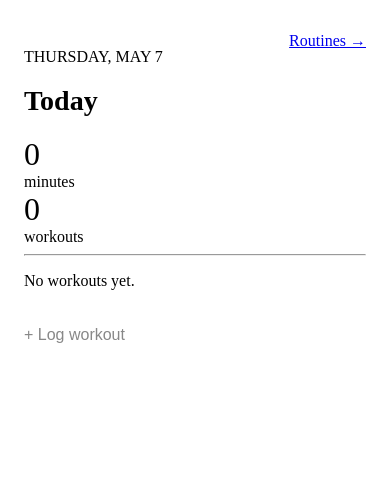
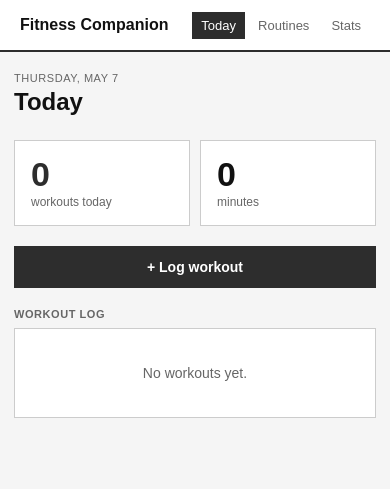
Before and after one commit to kavinghty/Fitness-Companion-DTE-Final-Assesment, a Flask app: page / in a window 390 px wide. Shown: the top 489 px of the page. Run offline with Flask 3, Linux system fonts and the light colour scheme; data that the repository does not hold is empty.

Commit message:
Redesign UI and add nav bar

```diff
--- a/static/styles.css
+++ b/static/styles.css
@@ -1,195 +1,525 @@
-/* Log workout button */
-.log-btn {
+/* reset */
+* {
+  margin: 0;
+  padding: 0;
+  box-sizing: border-box;
+}
+
+/* main colours */
+:root {
+  --dark: #2d2d2d;
+  --dark-hover: #1a1a1a;
+  --light-grey: #f0f0f0;
+  --border: #cccccc;
+  --text: #111111;
+  --text-grey: #666666;
+  --white: #ffffff;
+  --red: #cc0000;
+}
+
+body {
+  font-family: Arial, sans-serif;
+  background: #f5f5f5;
+  color: var(--text);
+  font-size: 15px;
+}
+
+/* nav bar */
+.nav {
+  background: var(--white);
+  border-bottom: 2px solid var(--dark);
+  padding: 0 20px;
+  display: flex;
+  align-items: center;
+  justify-content: space-between;
+  height: 52px;
+}
+
+.nav-logo {
+  font-weight: 700;
+  font-size: 16px;
+  color: var(--text);
+  text-decoration: none;
+}
+
+.nav-links {
+  display: flex;
+  gap: 4px;
+}
+
+.nav-link {
+  text-decoration: none;
+  color: var(--text-grey);
+  font-size: 14px;
+  padding: 5px 10px;
+  border: 1px solid transparent;
+}
+
+.nav-link:hover {
+  color: var(--text);
+  border: 1px solid var(--border);
+}
+
+.nav-link.active {
+  color: var(--white);
+  background: var(--dark);
+  border: 1px solid var(--dark);
+}
+
+/* main page container */
+.page {
+  max-width: 580px;
+  margin: 0 auto;
+  padding: 30px 20px 60px;
+}
+
+/* page heading */
+.page-header {
+  margin-bottom: 24px;
+}
+
+.page-header .label {
+  font-size: 11px;
+  color: var(--text-grey);
+  text-transform: uppercase;
+  letter-spacing: 0.05em;
+  margin-bottom: 4px;
+}
+
+.page-header h1 {
+  font-size: 28px;
+  font-weight: 700;
+}
+
+/* white card */
+.card {
+  background: var(--white);
+  border: 1px solid var(--border);
+  padding: 20px;
+  margin-bottom: 12px;
+}
+
+/* stats strip */
+.stats-strip {
+  display: grid;
+  grid-template-columns: 1fr 1fr;
+  gap: 10px;
+  margin-bottom: 20px;
+}
+
+.stat-card {
+  background: var(--white);
+  border: 1px solid var(--border);
+  padding: 16px;
+}
+
+.stat-card .num {
+  font-size: 34px;
+  font-weight: 700;
+  line-height: 1;
+  margin-bottom: 4px;
+}
+
+.stat-card .num.dark {
+  color: var(--dark);
+}
+
+.stat-card .lbl {
+  font-size: 12px;
+  color: var(--text-grey);
+}
+
+/* section heading */
+.section-heading {
+  font-size: 11px;
+  font-weight: 700;
+  color: var(--text-grey);
+  text-transform: uppercase;
+  letter-spacing: 0.05em;
+  margin-bottom: 8px;
+}
+
+/* workout row */
+.workout-row {
+  display: flex;
+  justify-content: space-between;
+  align-items: center;
+  padding: 14px 0;
+  border-bottom: 1px solid var(--border);
+}
+
+.workout-row:last-child {
+  border-bottom: none;
+}
+
+.workout-left {
+  display: flex;
+  align-items: center;
+  gap: 10px;
+  flex: 1;
+}
+
+/* small square dot */
+.workout-dot {
+  width: 8px;
+  height: 8px;
+  background: var(--dark);
+  flex-shrink: 0;
+}
+
+.workout-name {
+  font-size: 15px;
+  font-weight: 600;
+}
+
+.workout-meta {
+  font-size: 13px;
+  color: var(--text-grey);
+  margin-top: 2px;
+}
+
+.workout-right {
+  display: flex;
+  align-items: center;
+  gap: 8px;
+}
+
+/* empty state */
+.empty {
+  text-align: center;
+  padding: 36px 0;
+  color: var(--text-grey);
+  font-size: 14px;
+}
+
+/* dark button */
+.btn-primary {
+  background: var(--dark);
+  color: var(--white);
+  border: 1px solid var(--dark);
+  padding: 10px 18px;
+  font-size: 14px;
+  font-weight: 600;
+  cursor: pointer;
+  font-family: Arial, sans-serif;
+  display: inline-flex;
+  align-items: center;
+  gap: 4px;
+}
+
+.btn-primary:hover {
+  background: var(--dark-hover);
+}
+
+/* outline button */
+.btn-ghost {
+  background: none;
+  border: 1px solid var(--border);
+  padding: 10px 16px;
+  font-size: 14px;
+  color: var(--text);
+  cursor: pointer;
+  font-family: Arial, sans-serif;
+}
+
+.btn-ghost:hover {
+  border-color: var(--dark);
+}
+
+/* delete button */
+.delete-btn {
   background: none;
   border: none;
   cursor: pointer;
-  font-size: 15px;
-  color: #888888;
-  padding: 16px 0 0;
+  font-size: 14px;
+  color: var(--border);
+  padding: 4px 6px;
+}
+
+.delete-btn:hover {
+  color: var(--red);
+}
+
+/* top bar */
+.top-bar {
+  display: flex;
+  justify-content: space-between;
+  align-items: flex-end;
+  margin-bottom: 16px;
+}
+
+/* form */
+.form-sheet {
+  background: var(--white);
+  border: 1px solid var(--dark);
+  padding: 20px;
+  margin-bottom: 16px;
+  display: none;
+}
+
+.form-sheet.open {
   display: block;
 }
 
-.log-btn:hover {
-   color: #111111;
-}
-
-/* Form card */
-.modal-card {
-  border: 1px solid #dddddd;
-  border-radius: 10px;
-  padding: 20px;
-  margin-top: 12px;
-}
-
-.modal-top {
+.form-sheet-top {
   display: flex;
   justify-content: space-between;
   align-items: center;
-  margin-bottom: 16px;
+  margin-bottom: 18px;
 }
 
-.modal-heading {
+.form-title {
   font-size: 15px;
-  font-weight: bold;
+  font-weight: 700;
 }
 
 .close-btn {
   background: none;
-  border: none;
+  border: 1px solid var(--border);
+  width: 26px;
+  height: 26px;
   cursor: pointer;
-  font-size: 16px;
+  font-size: 13px;
+  color: var(--text-grey);
+  display: flex;
+  align-items: center;
+  justify-content: center;
+}
+
+.close-btn:hover {
+  border-color: var(--dark);
+  color: var(--text);
+}
+
+/* form fields */
+.field-group {
+  margin-bottom: 12px;
+}
+
+.field-label {
+  display: block;
+  font-size: 11px;
+  font-weight: 700;
+  color: var(--text-grey);
+  text-transform: uppercase;
+  letter-spacing: 0.04em;
+  margin-bottom: 5px;
+}
+
+.field {
+  width: 100%;
+  background: var(--white);
+  border: 1px solid var(--border);
+  padding: 9px 12px;
+  font-size: 14px;
+  color: var(--text);
+  font-family: Arial, sans-serif;
+  outline: none;
+  appearance: none;
+}
+
+.field:focus {
+  border-color: var(--dark);
+}
+
+.field::placeholder {
   color: #aaaaaa;
 }
 
-/* Input fields */
-.field {
-  width: 100%;
-  background: #f5f5f5;
-  border: 1px solid #dddddd;
-  border-radius: 8px;
-  padding: 10px 12px;
-  font-size: 14px;
-  color: #111111;
-  margin-bottom: 10px;
-  outline: none;
-  appearance: none;
-  font-family: Arial, sans-serif;
-}
-
-.field:focus {
-  border-color: #111111;
-  background: #ffffff;
-}
-
-/* Side by side fields */
-.row-fields {
+/* two fields side by side */
+.fields-row {
   display: flex;
   gap: 10px;
 }
 
-.row-fields .field {
-   margin-bottom: 10px;
+.fields-row .field-group {
+  flex: 1;
 }
 
-/* Add / Create button */
-.add-btn {
-  background: #111111;
-  color: #ffffff;
-  border: none;
-  border-radius: 8px;
-  padding: 10px 20px;
-  font-size: 14px;
-  font-weight: bold;
-  cursor: pointer;
-  white-space: nowrap;
-  margin-bottom: 10px;
-  font-family: Arial,sans-serif;
+/* form buttons */
+.form-actions {
+  display: flex;
+  justify-content: flex-end;
+  gap: 8px;
+  margin-top: 4px;
 }
 
-.add-btn:hover {
-  background: #333333;
+/* error text */
+.error-msg {
+  font-size: 12px;
+  color: var(--red);
+  margin-top: 8px;
+  min-height: 16px;
 }
 
-/* Error message */
-.error-msg {
-  font-size: 12px;
-  color: #cc0000;
-  min-height: 16px;
-}
-/* Back link */
+/* back link */
 .back-link {
   display: inline-block;
-  font-size: 14px;
-  color: #888888;
+  font-size: 13px;
+  color: var(--text-grey);
   text-decoration: none;
-  margin-bottom: 4px;
+  margin-bottom: 10px;
 }
 
 .back-link:hover {
-  color: #111111;
-}
-/* Small label above a field */
-.field-label {
-  display: block;
-  font-size: 12px;
-  color: #888888;
-  margin-bottom: 4px;
+  color: var(--text);
+  text-decoration: underline;
 }
 
-/* Each exercise row */
+/* clickable routine name */
+.link-name {
+  text-decoration: none;
+  color: var(--text);
+}
+
+.link-name:hover {
+  text-decoration: underline;
+}
+
+/* exercise rows */
 .exercise-row {
   display: flex;
   justify-content: space-between;
   align-items: center;
   padding: 14px 0;
-  border-bottom: 1px solid #dddddd;
+  border-bottom: 1px solid var(--border);
 }
 
-/* Exercise tags */
+.exercise-row:last-child {
+  border-bottom: none;
+}
+
+.ex-num {
+  font-size: 13px;
+  color: var(--text-grey);
+  font-weight: 700;
+  width: 20px;
+  flex-shrink: 0;
+}
+
+.ex-name {
+  font-size: 15px;
+  font-weight: 600;
+  margin-bottom: 4px;
+}
+
+/* exercise tags */
 .ex-tags {
   display: flex;
-  gap: 8px;
+  gap: 6px;
+  flex-wrap: wrap;
   margin-top: 4px;
 }
 
 .tag {
-  background: #f0f0f0;
-  border-radius: 4px;
+  background: var(--light-grey);
+  border: 1px solid var(--border);
   padding: 2px 8px;
   font-size: 12px;
-  color:  #888888;
+  color: var(--text-grey);
 }
-/* ── Phone / touch responsiveness ── */
+
+/* bar chart */
+.chart-wrap {
+  padding: 4px 0 0;
+}
+
+.chart-bars {
+  display: flex;
+  align-items: flex-end;
+  gap: 8px;
+  height: 120px;
+  margin-bottom: 4px;
+}
+
+.bar-col {
+  flex: 1;
+  display: flex;
+  flex-direction: column;
+  align-items: center;
+  gap: 4px;
+  height: 100%;
+  justify-content: flex-end;
+}
+
+.bar {
+  width: 100%;
+  background: var(--dark);
+  min-height: 3px;
+}
+
+.bar.empty {
+  background: var(--border);
+}
+
+.bar-label {
+  font-size: 11px;
+  color: var(--text-grey);
+}
+
+.bar-count {
+  font-size: 11px;
+  color: var(--text-grey);
+  margin-bottom: 2px;
+}
+
+/* stats page grid */
+.stats-grid {
+  display: grid;
+  grid-template-columns: 1fr 1fr;
+  gap: 10px;
+  margin-bottom: 20px;
+}
+
+.stats-grid .card {
+  margin-bottom: 0;
+  text-align: center;
+}
+
+.stats-grid .big {
+  font-size: 38px;
+  font-weight: 700;
+  color: var(--dark);
+  line-height: 1;
+  margin-bottom: 6px;
+}
+
+.stats-grid .lbl {
+  font-size: 12px;
+  color: var(--text-grey);
+}
+
+/* mobile */
 @media (max-width: 600px) {
-
   .page {
-    padding: 24px 16px 60px;
+    padding: 20px 14px 60px;
   }
 
-  h1 {
-    font-size: 28px;
+  .page-header h1 {
+    font-size: 24px;
   }
 
-  .big-num {
-    font-size: 32px;
-  }
-
-  .row-fields {
+  .fields-row {
     flex-direction: column;
     gap: 0;
   }
 
-  .add-btn {
+  .btn-primary {
     width: 100%;
-    padding: 14px;
-    font-size: 16px;
-  }
-
-  .log-btn {
-    font-size: 16px;
-    padding-top: 20px;
-  }
-
-  .delete-btn {
-    font-size: 20px;
-    padding: 8px;
-  }
-
-  .close-btn {
-    font-size: 20px;
-    padding: 4px 8px;
+    justify-content: center;
+    padding: 12px;
   }
 
   .field {
     font-size: 16px;
-    padding: 12px 14px;
   }
 
-  .ex-tags {
-    flex-wrap: wrap;
+  .delete-btn {
+    padding: 8px;
   }
 
-  .row-fields > div {
-    width: 100%;
+  .nav-link {
+    padding: 5px 8px;
+    font-size: 13px;
   }
 }
--- a/templates/index.html
+++ b/templates/index.html
@@ -3,69 +3,84 @@
 <head>
   <meta charset="UTF-8" />
   <meta name="viewport" content="width=device-width, initial-scale=1.0" />
-  <title>Workout Tracker</title>
+  <title>Fitness Companion</title>
   <link rel="stylesheet" href="{{ url_for('static', filename='styles.css') }}" />
 </head>
 <body>
+
+<nav class="nav">
+  <a href="/" class="nav-logo">Fitness Companion</a>
+  <div class="nav-links">
+    <a href="/" class="nav-link active">Today</a>
+    <a href="/routines" class="nav-link">Routines</a>
+    <a href="/stats" class="nav-link">Stats</a>
+  </div>
+</nav>
+
 <div class="page">
 
-  <!-- Top: date + routines link -->
-  <div style="display:flex; justify-content:space-between; align-items:flex-start;">
-    <div>
-      <p class="date-label" id="date-label"></p>
-      <h1>Today</h1>
-    </div>
-    <a href="/routines" class="routines-link">Routines →</a>
+  <div class="page-header">
+    <p class="label" id="date-label"></p>
+    <h1>Today</h1>
   </div>
 
-  <!-- Stats -->
-  <div class="stats">
-    <div>
-      <div class="big-num" id="stat-minutes">0</div>
-      <div class="small-label">minutes</div>
+  <div class="stats-strip">
+    <div class="stat-card">
+      <div class="num dark" id="stat-workouts">0</div>
+      <div class="lbl">workouts today</div>
     </div>
-    <div>
-      <div class="big-num" id="stat-workouts">0</div>
-      <div class="small-label">workouts</div>
+    <div class="stat-card">
+      <div class="num" id="stat-minutes">0</div>
+      <div class="lbl">minutes</div>
     </div>
   </div>
 
-  <!-- Workout list -->
-  <hr class="line" />
-  <div id="workout-list"></div>
+  <button class="btn-primary" id="log-btn" onclick="openForm()" style="margin-bottom:20px;">
+    + Log workout
+  </button>
 
-  <!-- Button to open the form -->
-  <button class="log-btn" id="log-btn" onclick="openModal()">+ Log workout</button>
-
-  <!-- Log workout form -->
-  <div class="modal-card" id="modal-card" style="display:none;">
-    <div class="modal-top">
-      <span class="modal-heading">Log workout</span>
-      <button class="close-btn" onclick="closeModal()">✕</button>
+  <div class="form-sheet" id="form-sheet">
+    <div class="form-sheet-top">
+      <span class="form-title">Log a workout</span>
+      <button class="close-btn" onclick="closeForm()">✕</button>
     </div>
 
-    <select id="input-routine" class="field">
-      <option value="" disabled selected>Select routine</option>
-      {% for r in routines %}
-      <option value="{{ r.ROUTINE_ID }}">{{ r.ROUTINE_NAME }}</option>
-      {% endfor %}
-    </select>
-
-    <div class="row-fields">
-      <input type="date" id="input-date" class="field" style="flex:1;" />
-      <input type="time" id="input-time" class="field" style="flex:1;" />
+    <div class="field-group">
+      <label class="field-label">Routine</label>
+      <select id="input-routine" class="field">
+        <option value="" disabled selected>Pick a routine...</option>
+        {% for r in routines %}
+        <option value="{{ r.ROUTINE_ID }}">{{ r.ROUTINE_NAME }}</option>
+        {% endfor %}
+      </select>
     </div>
 
-    <div style="display:flex; justify-content:flex-end;">
-      <button class="add-btn" onclick="addWorkout()">Add</button>
+    <div class="fields-row">
+      <div class="field-group">
+        <label class="field-label">Date</label>
+        <input type="date" id="input-date" class="field" />
+      </div>
+      <div class="field-group">
+        <label class="field-label">Time</label>
+        <input type="time" id="input-time" class="field" />
+      </div>
+    </div>
+
+    <div class="form-actions">
+      <button class="btn-ghost" onclick="closeForm()">Cancel</button>
+      <button class="btn-primary" onclick="addWorkout()">Save</button>
     </div>
 
     <p class="error-msg" id="error-msg"></p>
   </div>
 
+  <p class="section-heading">Workout log</p>
+  <div class="card" style="padding: 0 20px;">
+    <div id="workout-list"></div>
+  </div>
+
 </div>
 
-<!-- Pass workout data from Flask to JavaScript -->
 <script type="application/json" id="workout-data">{{ workouts | tojson | safe }}</script>
 <script src="{{ url_for('static', filename='script.js') }}"></script>
 </body>
```
Also changed, not shown: database.db, templates/stats.html (added).
